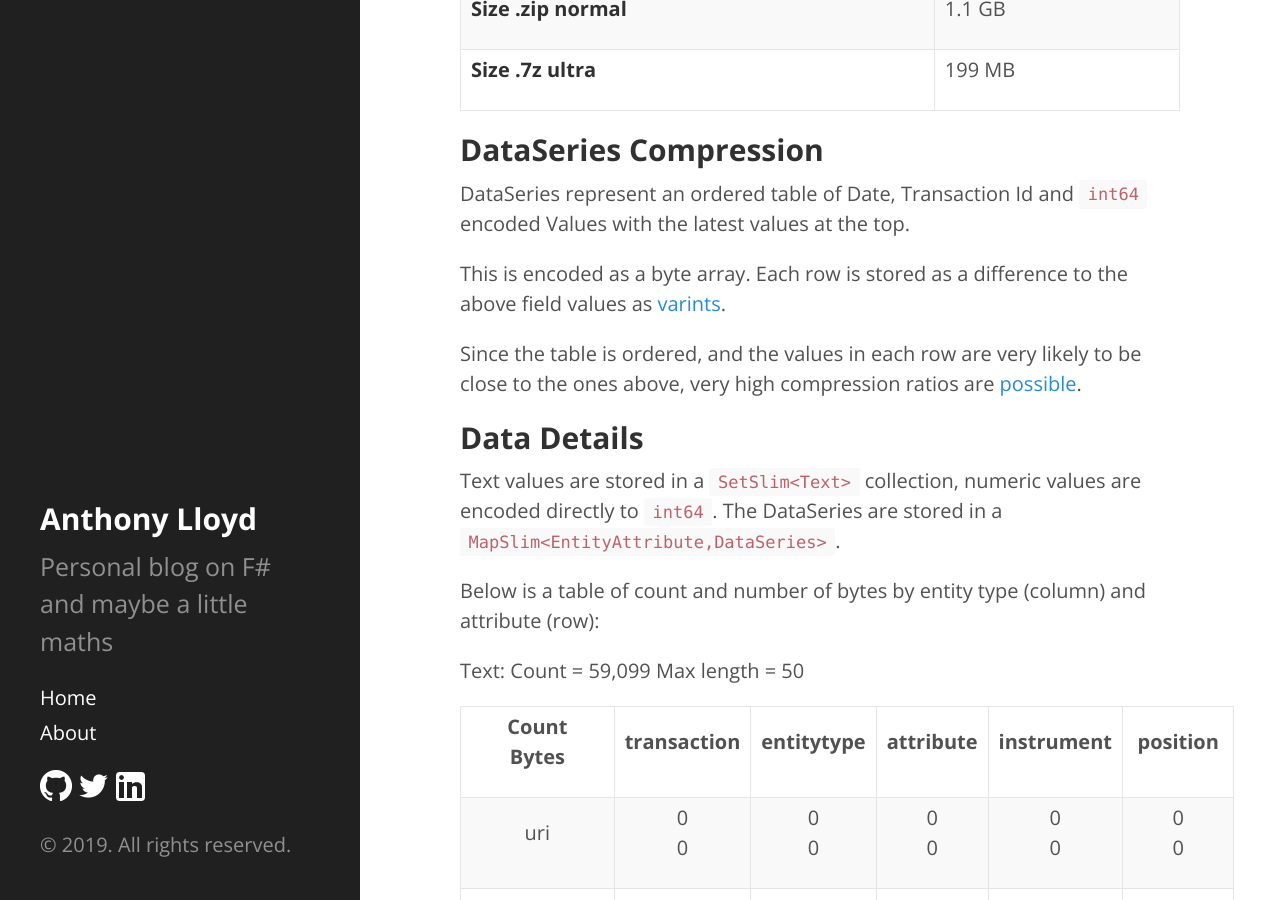
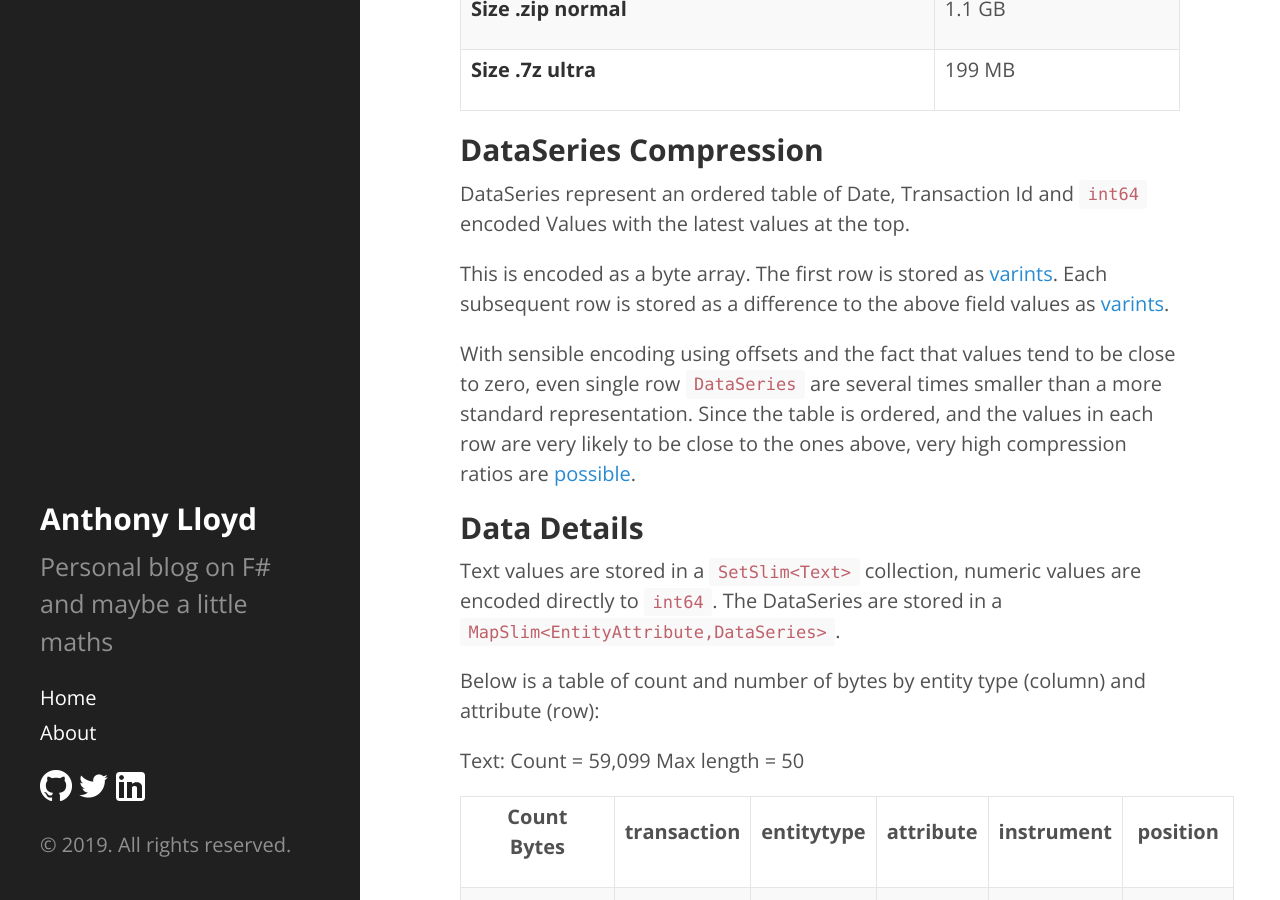
Before and after one commit to AnthonyLloyd/AnthonyLloyd.github.io, a Jekyll site: the page built from _posts/2019-05-17-fsion-01-size.html, in a window 1280 px wide and 900 px high, scrolled down 626 px. Built offline with Jekyll 4.4.1, drawn with Linux system fonts in a browser that asks for light colours; some web fonts are replaced; comment, search, counter and statistics services are not loaded.

Commit message:
finished maybe

```diff
--- a/_posts/2019-05-17-fsion-01-size.html
+++ b/_posts/2019-05-17-fsion-01-size.html
@@ -43,8 +43,11 @@ All fields in the files are loaded apart from any that can be calculated.</p>
 <p>DataSeries represent an ordered table of Date, Transaction Id and <code>int64</code> encoded Values
 with the latest values at the top.</p>
 <p>This is encoded as a byte array.
-Each row is stored as a difference to the above field values as <a href="https://developers.google.com/protocol-buffers/docs/encoding">varints</a>.</p>
-<p>Since the table is ordered, and the values in each row are very likely to be close to the
+The first row is stored as <a href="https://developers.google.com/protocol-buffers/docs/encoding">varints</a>.
+Each subsequent row is stored as a difference to the above field values as <a href="https://developers.google.com/protocol-buffers/docs/encoding">varints</a>.</p>
+<p>With sensible encoding using offsets and the fact that values tend to be close to zero, even single row <code>DataSeries</code>
+are several times smaller than a more standard representation.
+Since the table is ordered, and the values in each row are very likely to be close to the
 ones above, very high compression ratios are <a href="https://github.com/Genbox/CSharpFastPFOR">possible</a>.</p>
 <h2>Data Details</h2>
 <p>Text values are stored in a <code>SetSlim&lt;Text&gt;</code> collection, numeric values are encoded directly to <code>int64</code>.
```
Also changed, not shown: 1 other file.
